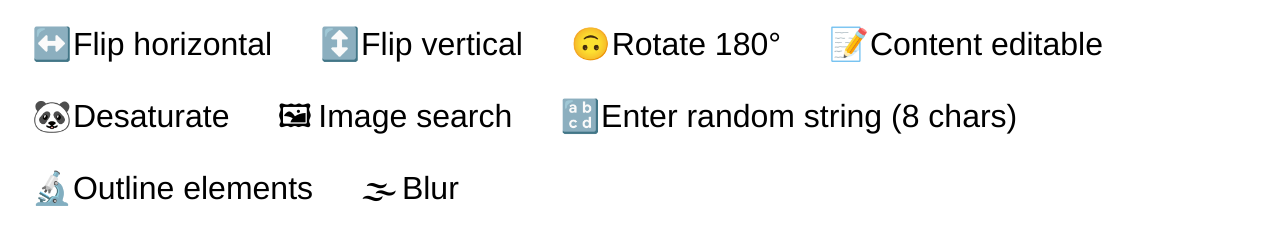
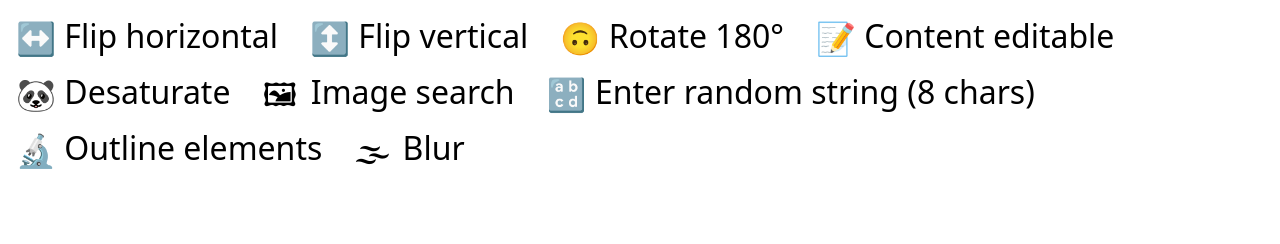
Before and after one commit to sambaldwin/bookmarklets, a plain HTML site: page index.html in a window 1280 px wide. Drawn offline with Linux system fonts and the light colour scheme.

Commit message:
Edit styles

```diff
--- a/main.css
+++ b/main.css
@@ -5,11 +5,18 @@
 }
 
 body {
-  font-family: "Helvetica Neue", Helvetica, Arial, sans-serif;
-  font-size: 200%;
+  font-family: system-ui, -apple-system, BlinkMacSystemFont, "Helvetica Neue", Helvetica, Arial, sans-serif;
+  font-size: 2rem;
   font-weight: 400;
   padding: .5em;
   line-height: 1.25;
+}
+
+@media (prefers-color-scheme: dark) {
+  body {
+    background-color: #222;
+    color: #fff;
+  }
 }
 
 a {
@@ -18,30 +25,37 @@ a {
 }
 
 ul {
+  display: flex;
+  flex-wrap: wrap;
+  align-items: flex-start;
+  justify-content: flex-start;
   list-style: none;
 }
 
+ul > li {
+  margin-right: 2rem;
+  margin-bottom: 1rem;
+}
+
 .bookmarklet {
-  float: left;
-  margin-right: .5em;
-  margin-bottom: .5em;
-  -webkit-transform: rotate(0);
-  -ms-transform: rotate(0);
+  display: block;
   transform: rotate(0);
-  transition: box-shadow .1s ease-in, -webkit-transform .1s ease-out;
-  transition: box-shadow .1s ease-in, transform .1s ease-out;
-  padding: .25em .5em .25em .5em;
+  transition: transform .1s ease-out;
   white-space: nowrap;
 }
 
+.bookmarklet:focus,
 .bookmarklet:hover {
-  -webkit-transform: rotate(-2deg);
-  -ms-transform:     rotate(-2deg);
-  transform:         rotate(-2deg);
+  transform: rotate(-2deg);
+}
+
+.bookmarklet:active {
   cursor: move;
 }
 
 .icon {
   display: inline-block;
-  width: 1em;
+  width: 1.25em;
+  position: relative;
+  top: 0.075em;
 }
```
